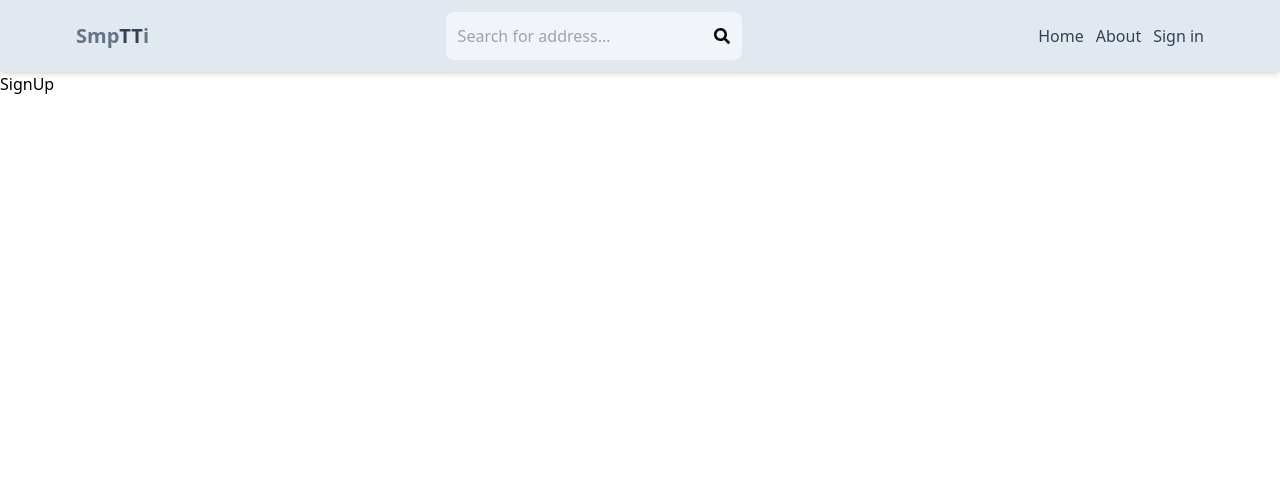
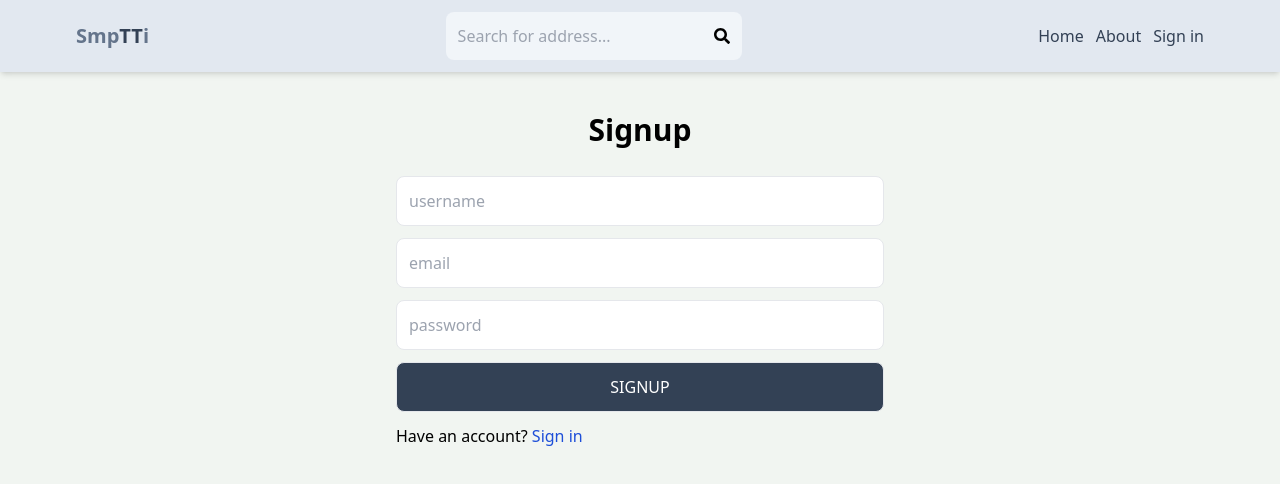
Before and after one commit to gargvarunjec/SmpTTi, a React (Vite) app in the folder client/: page /Sign-up in a window 1280 px wide. Shown: the top 484 px of the page. Built offline with nearby package versions, Linux system fonts and the light colour scheme.

Commit message:
completed signup ui

```diff
--- a/client/src/index.css
+++ b/client/src/index.css
@@ -1,3 +1,7 @@
 @tailwind base;
 @tailwind components;
 @tailwind utilities;
+
+body{
+      background-color: rgb(241, 245, 241);
+}
--- a/client/src/pages/SignUp.jsx
+++ b/client/src/pages/SignUp.jsx
@@ -1,7 +1,39 @@
-import React from 'react'
+import React from "react";
+import {Link } from 'react-router-dom';
 
 export default function SignUp() {
   return (
-    <div>SignUp</div>
-  )
+    <div className="p-3 max-w-lg mx-auto">
+      <h1 className="text-3xl font-semibold my-7 text-center">Signup</h1>
+      <form className="flex flex-col gap-3">
+        <input
+          type="text"
+          placeholder="username"
+          className="border rounded-lg p-3"
+          id="username"
+        />
+        <input
+          type="email"
+          placeholder="email"
+          className="border rounded-lg p-3"
+          id="email"
+        />
+        <input
+          type="password"
+          placeholder="password"
+          className="border rounded-lg p-3"
+          id="password"
+        />
+        <button className="bg-slate-700 rounded-lg p-3 border text-white uppercase hover:opacity-95 disabled:opacity-80">
+          signup
+        </button>
+      </form>
+      <div className="mt-3">
+        Have an account?
+        <Link to={"/sign-in"}>
+        <span className="text-blue-700"> Sign in </span>
+        </Link>
+      </div>
+    </div>
+  );
 }
```
